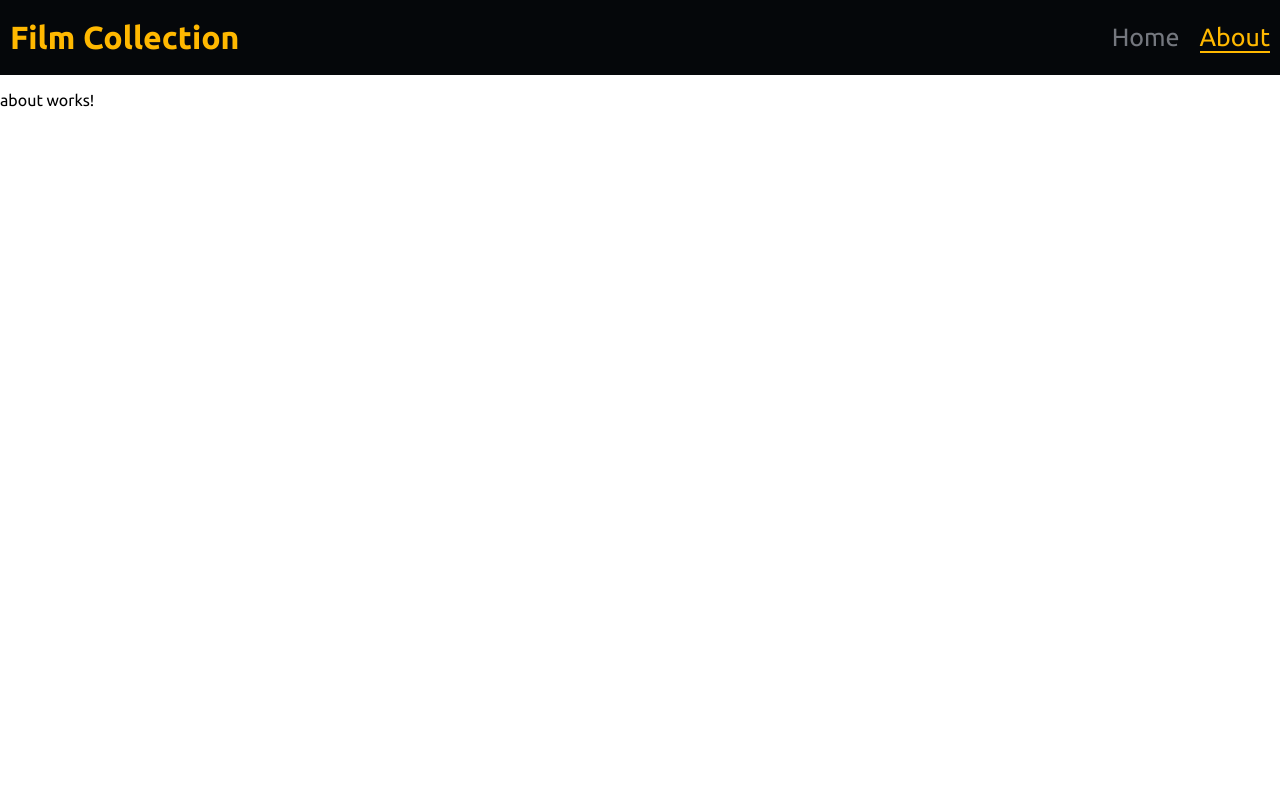
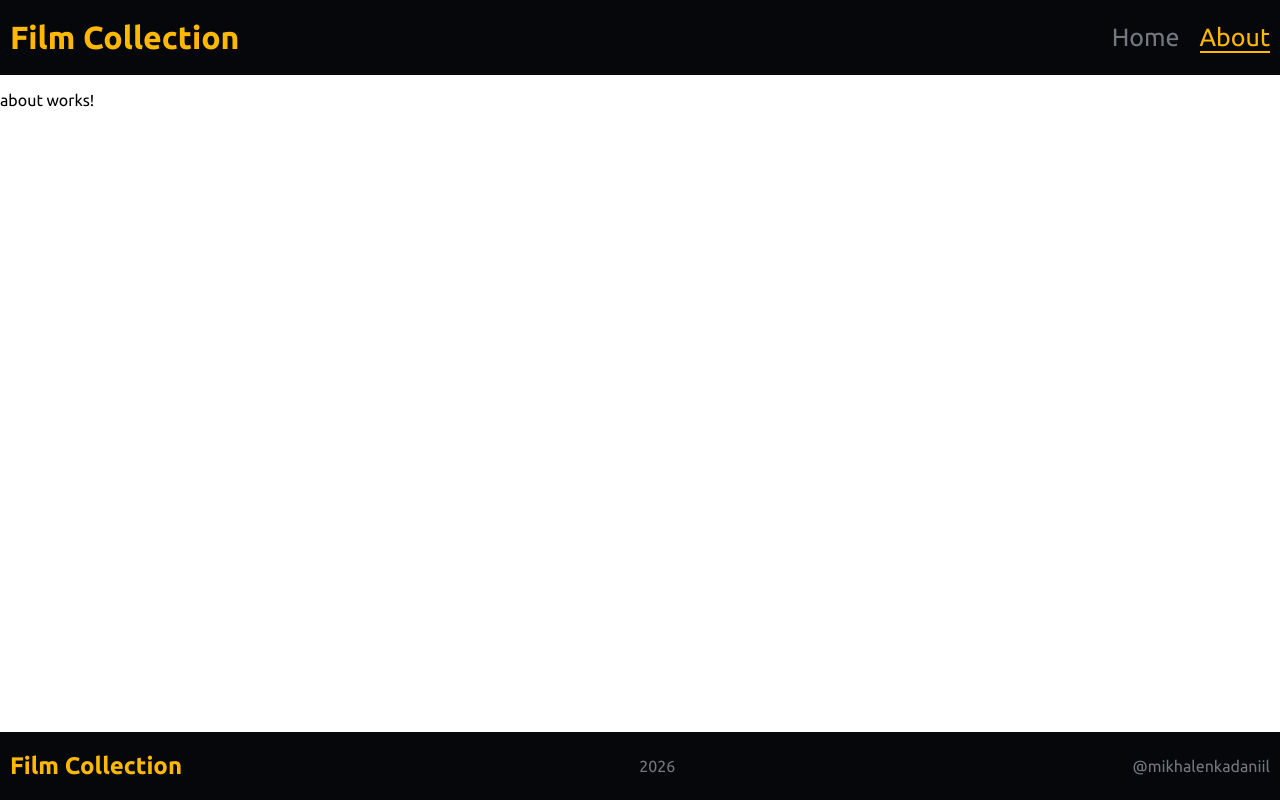
Before and after one commit to mikhalenkadaniil/angular-film-collection, an Angular app: page /about in a window 1280 px wide. Built offline with nearby package versions, Linux system fonts and the light colour scheme.

Commit message:
feat: implement footer

```diff
--- a/src/app/app.html
+++ b/src/app/app.html
@@ -1,2 +1,3 @@
 <app-header [links]="links"></app-header>
 <router-outlet />
+<app-footer></app-footer>
--- a/src/app/app.scss
+++ b/src/app/app.scss
@@ -1,4 +1,5 @@
 :host {
   display: flex;
   flex-direction: column;
+  height: 100%;
 }
--- a/src/app/app.ts
+++ b/src/app/app.ts
@@ -2,12 +2,13 @@ import { Component } from '@angular/core';
 import { Header } from '../components/header/header';
 import { links } from './app.routes';
 import { RouterOutlet } from '@angular/router';
+import { Footer } from "../components/footer/footer";
 
 @Component({
   selector: 'app-root',
   templateUrl: './app.html',
   styleUrl: './app.scss',
-  imports: [Header, RouterOutlet]
+  imports: [Header, RouterOutlet, Footer]
 })
 export class App {
   protected links = links;
--- /dev/null
+++ b/src/components/footer/footer.html
@@ -0,0 +1,3 @@
+<h2 class="title">Film Collection</h2>
+<div>2026</div>
+<a class="link" href="https://github.com/mikhalenkadaniil">@mikhalenkadaniil</a>
--- /dev/null
+++ b/src/components/footer/footer.scss
@@ -0,0 +1,18 @@
+@import "../../styles/colors.scss";
+
+:host {
+  display: flex;
+  justify-content: space-between;
+  align-items: center;
+  padding-left: 10px;
+  padding-right: 10px;
+  background-color: $neutral;
+  color: $tertiary-light;
+  .link {
+    text-decoration: none;
+    color: $tertiary-light;
+  }
+  .title {
+    color: $primary;
+  }
+}
--- a/src/pages/about/about.scss
+++ b/src/pages/about/about.scss
@@ -0,0 +1,3 @@
+:host {
+  flex: 1;
+}
--- a/src/pages/home/home.scss
+++ b/src/pages/home/home.scss
@@ -0,0 +1,3 @@
+:host {
+  flex: 1;
+}
--- a/src/styles.scss
+++ b/src/styles.scss
@@ -9,3 +9,8 @@ body {
   font-weight: 400;
   font-style: normal;
 }
+
+html, body {
+  height: 100%;
+  margin: 0;
+}
```
Also changed, not shown: src/components/footer/footer.ts (added, +11 -0 lines), 1 other file (tests, documents, lock files or other folders).
